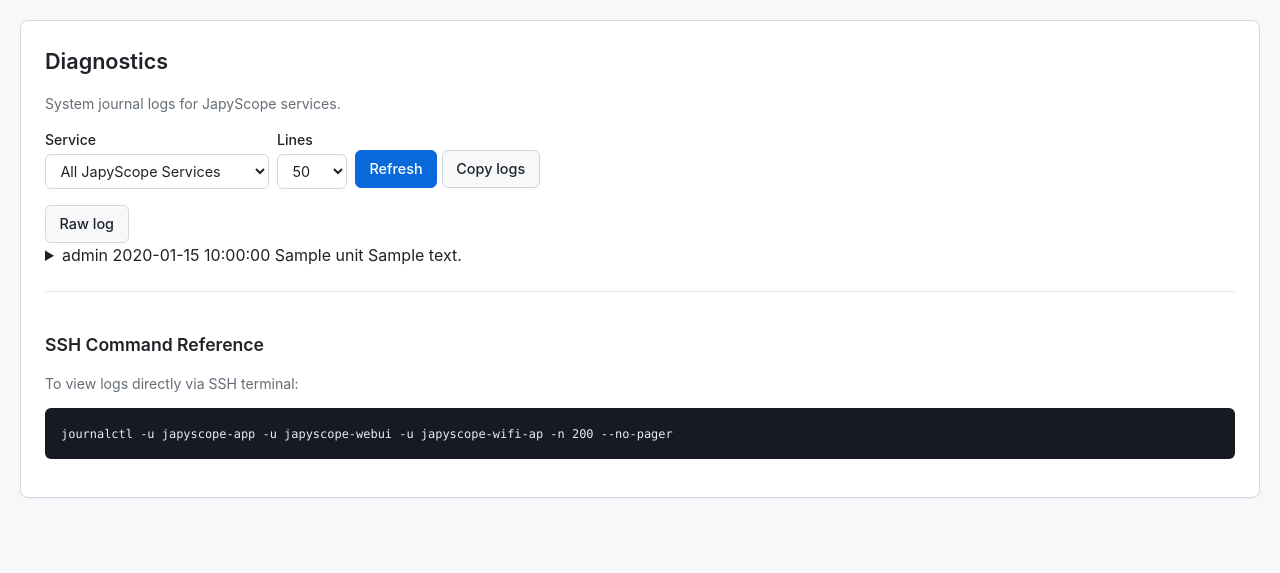
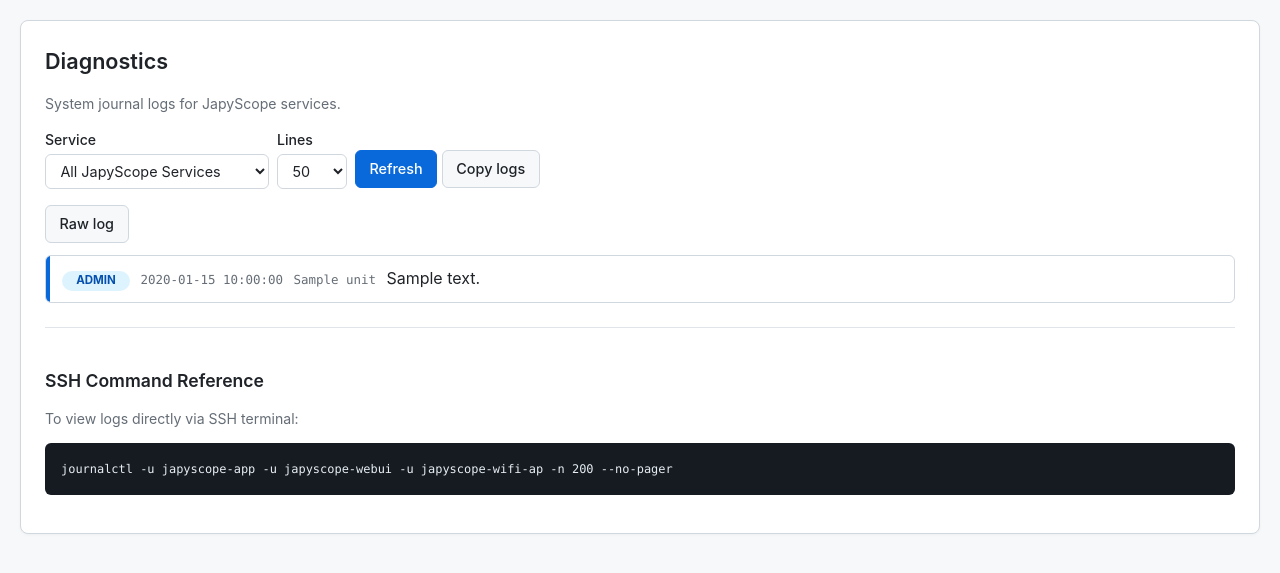
Before and after one commit to jan-tdy/japyscope-remote, a Python web app: template webui/templates/diagnostics.html in a window 1280 px wide. Shown: the part 56-629 px from the top of the page. Run offline with Jinja, Linux system fonts and the light colour scheme; the template is opened without the code that fills it: most values are stand-ins (such as "Sample title", 1, 10 or a date in 2020).

Commit message:
Style grouped diagnostic log entries

```diff
--- a/webui/static/style.css
+++ b/webui/static/style.css
@@ -322,3 +322,103 @@ code {
     padding: 1rem;
   }
 }
+
+.log-toolbar {
+  margin: 0.75rem 0;
+}
+
+.log-list {
+  border: 1px solid var(--border-color);
+  border-radius: 6px;
+  overflow: hidden;
+}
+
+.log-entry {
+  border-left: 4px solid var(--primary);
+  border-bottom: 1px solid var(--border-muted);
+}
+
+.log-entry:last-child {
+  border-bottom: 0;
+}
+
+.log-entry.log-warning {
+  border-left-color: #9a6700;
+}
+
+.log-entry.log-error {
+  border-left-color: var(--danger);
+}
+
+.log-entry summary {
+  display: flex;
+  align-items: baseline;
+  gap: 0.65rem;
+  min-height: 2.75rem;
+  padding: 0.65rem 0.75rem;
+  cursor: pointer;
+  list-style: none;
+}
+
+.log-entry summary::-webkit-details-marker {
+  display: none;
+}
+
+.log-level {
+  flex: 0 0 auto;
+  min-width: 4.25rem;
+  padding: 0.1rem 0.4rem;
+  border-radius: 999px;
+  background: #ddf4ff;
+  color: #0550ae;
+  text-align: center;
+  text-transform: uppercase;
+  font-size: 0.72rem;
+  font-weight: 700;
+}
+
+.log-warning .log-level {
+  background: #fff8c5;
+  color: #7d4e00;
+}
+
+.log-error .log-level {
+  background: #ffebe9;
+  color: var(--danger);
+}
+
+.log-entry time,
+.log-unit {
+  flex: 0 0 auto;
+  color: var(--text-muted);
+  font-family: var(--font-mono);
+  font-size: 0.78rem;
+}
+
+.log-message {
+  min-width: 0;
+  overflow: hidden;
+  text-overflow: ellipsis;
+  white-space: nowrap;
+}
+
+.log-raw {
+  margin: 0 0.75rem 0.75rem;
+  max-height: 16rem;
+}
+
+#log-output[hidden],
+#structured-logs[hidden] {
+  display: none;
+}
+
+@media (max-width: 768px) {
+  .log-entry summary {
+    flex-wrap: wrap;
+    gap: 0.35rem 0.55rem;
+  }
+  .log-message {
+    flex-basis: 100%;
+    white-space: normal;
+  }
+}
```
